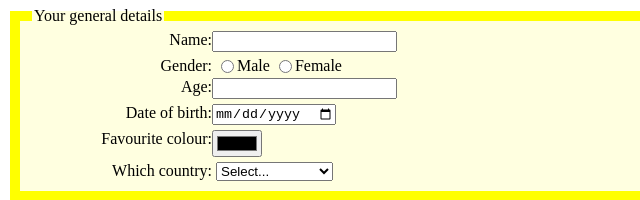
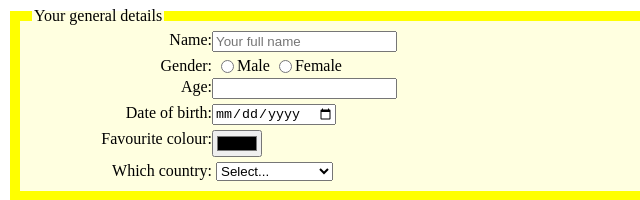
Before and after one commit to longboard3r/html-css-javascript, a plain HTML site: page HTML & CSS/part3.html in a window 1280 px wide. Shown: the part 170-370 px from the top of the page, 0-640 px from the left. Drawn offline with Linux system fonts and the light colour scheme.

```diff
--- a/HTML & CSS/part3.html
+++ b/HTML & CSS/part3.html
@@ -54,7 +54,6 @@
 			width: auto;
 		}
 	</style>
-	<script src="https://www.cse.ust.hk/~rossiter/dating_web_site.js"></script>
 </head>
 <body>
 	<h1>Please enter your details for our dating website!</h1>
@@ -67,7 +66,7 @@
 
 		<fieldset>
 				<legend>Your general details</legend>
-				<label for="name">Name:</label><input type="text" name="name" id="name" required><br>
+				<label for="name">Name:</label><input type="text" name="name" id="name" placeholder="Your full name" required><br>
 				<label>Gender:</label>
 				<input type="radio" name="gender" id="male" value="male" required><label for="male" class="radio-check">Male</label>
 				<input type="radio" name="gender" id="female" value="female" required><label for="female" class="radio-check">Female</label><br>
@@ -106,6 +105,6 @@
 		</fieldset><br>
 		<input type="submit" name="submit">
 	</form>
-
+<script src="https://www.cse.ust.hk/~rossiter/dating_web_site.js"></script>
 </body>
 </html>
```
